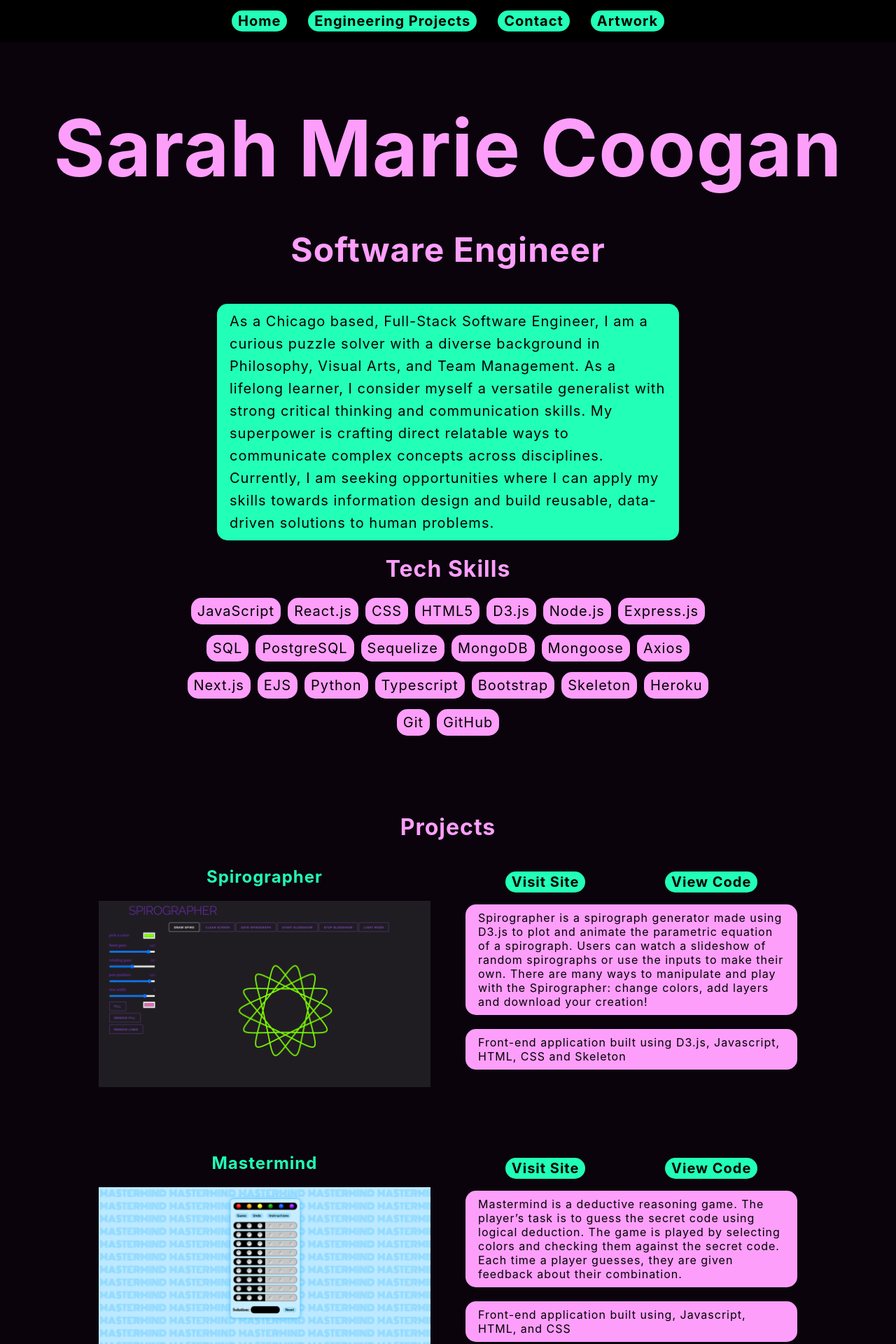
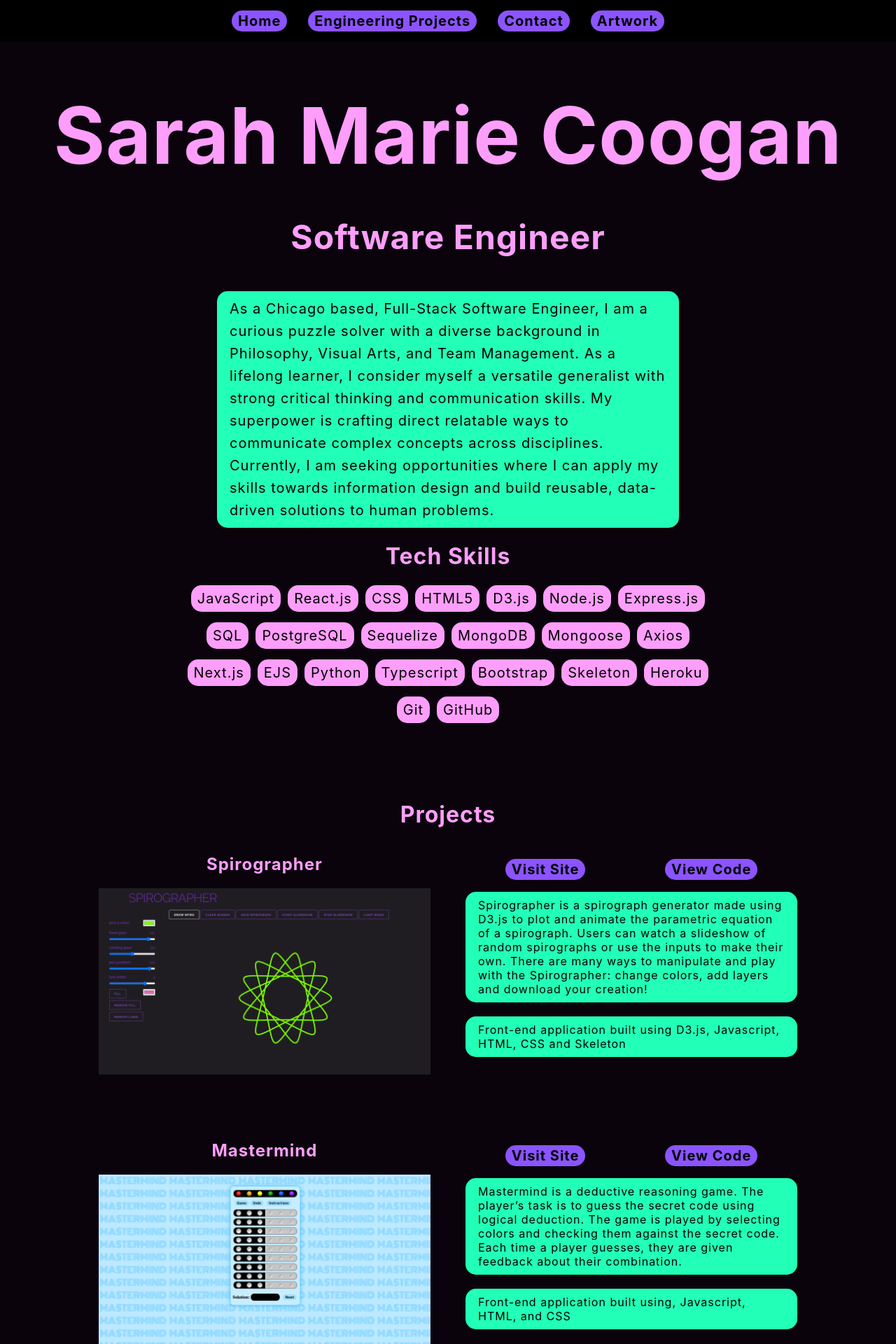
Before and after one commit to wonkatin/portfolio, a Next.js app: page / in a window 1280 px wide. Shown: the top 1920 px of the page at 70% size. Built offline with nearby package versions, Linux system fonts and the light colour scheme.

Commit message:
update colors

```diff
--- a/styles/globals.css
+++ b/styles/globals.css
@@ -20,7 +20,7 @@ a {
   font-size: 1.25rem;
   overflow: hidden;
   padding: 3px 9px 3px 9px;
-  background-color: #22FFB6;
+  background-color: #8B54FE;
   border-radius: 15px
 }
 a:hover {
@@ -32,7 +32,7 @@ h1 {
 }
 h2 {
   font-size: 1.5rem;
-  color: #22FFB6;
+  color: #FD9EFB;
 }
 nav {
   /* padding-bottom: 15px; */
@@ -43,7 +43,7 @@ nav a {
   margin-left: 15px;
   margin-bottom: 15px;
   padding: 3px 9px 3px 9px;
-  background-color: #22FFB6;
+  background-color: #8B54FE;
   border-radius: 15px
 }
 .stay-put {
@@ -77,7 +77,7 @@ div {
 #name-blast{
   font-size: 10rem;
   font-weight: bold;
-  margin-top: 68px;
+  margin-top: 50px;
   color: #FD9EFB
 }
 .job-title {
@@ -160,14 +160,14 @@ div {
   margin-bottom: 20px;
   line-height: 1.5rem;
   font-size: 1.15rem;
-  background-color: #FD9EFB;
+  background-color: #22FFB6;
   border-radius: 15px;
   padding: 9px 18px 9px 18px;
 }
 .tech {
   line-height: 1.5rem;
   font-size: 1.15rem;
-  background-color: #FD9EFB;
+  background-color: #22FFB6;
   border-radius: 15px;
   padding: 9px 18px 9px 18px;
 }
@@ -177,7 +177,7 @@ div {
 .email {
   font-size: 1.15rem;
   padding: 3px 9px 3px 9px;
-  color: #FD9EFB;
+  color: #22FFB6;
   border-radius: 15px;
   font-weight: bold;
 }
```
